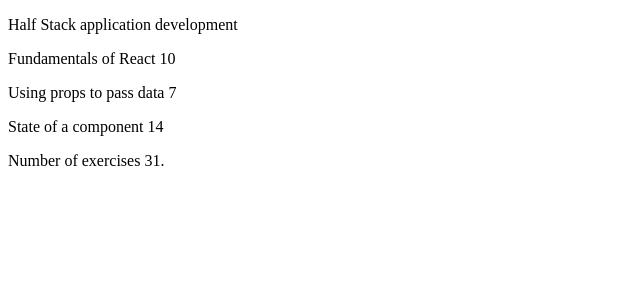
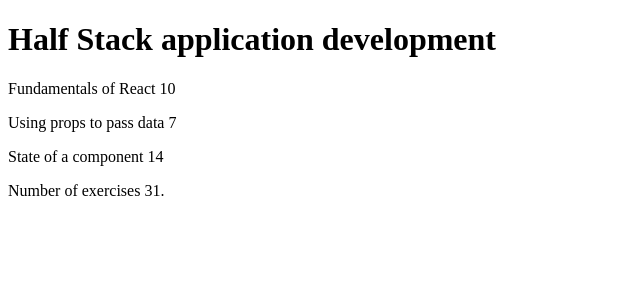
Before and after one commit to caikesn/Full-Stack-Open, a React (Vite) app in the folder part1/course info/course-info-app/: page / in a window 1280 px wide. Shown: the top 300 px of the page, without its empty margins (0-640 px from the left). Built offline with nearby package versions, Linux system fonts and the light colour scheme.

Commit message:
exercises 1.3-1.5

```diff
--- a/part1/course info/course-info-app/src/App.jsx
+++ b/part1/course info/course-info-app/src/App.jsx
@@ -1,62 +1,61 @@
+// header section
 const Header = (props) => {
   return (
-    <div>
-      <p>
-        {props.course}
-      </p>
-    </div>
+    <h1>{props.course.name}</h1>
   )
 }
+
+// part section
 const Part = (props) => {
   return (
-    <p>{props.part} {props.exercises}</p>
+    <p>{props.name} {props.exercises}</p>
   )
 }
+
 const Content = (props) => {
   return (
     <div>
-      <Part part={props.part1} exercises={props.exercises1} />
-      <Part part={props.part2} exercises={props.exercises2} />
-      <Part part={props.part3} exercises={props.exercises3} />
-    </div>
-  )
-}
-const Total = (props) => {
-  return (
-    <div>
-      <p>
-      Number of exercises {props.exercises1 + props.exercises2 + props.exercises3}.
-      </p>
+      {props.parts.map((part) => (
+        <Part key={part.name} name={part.name} exercises={part.exercises} />
+      ))}
     </div>
   )
 }
 
-
-
-const App = () => {
-  const course = 'Half Stack application development'
-  const part1 = 'Fundamentals of React'
-  const exercises1 = 10
-  const part2 = 'Using props to pass data'
-  const exercises2 = 7
-  const part3 = 'State of a component'
-  const exercises3 = 14
+const Total = (props) => {
+  const total = props.parts.reduce((sum, part) => sum + part.exercises, 0)
 
   return (
     <div>
-      <Header
-      course={course}
-      />
-      <Content
-      part1={part1} exercises1={exercises1}
-      part2={part2} exercises2={exercises2}
-      part3={part3} exercises3={exercises3}
-      />
-      <Total
-      exercises1={exercises1}
-      exercises2={exercises2}
-      exercises3={exercises3}
-      />
+      <p>Number of exercises {total}.</p>
+    </div>
+  )
+}
+
+const App = () => {
+  const course = {
+    name: 'Half Stack application development',
+    parts: [
+      {
+        name: 'Fundamentals of React',
+        exercises: 10
+      },
+      {
+        name: 'Using props to pass data',
+        exercises: 7
+      },
+      {
+        name: 'State of a component',
+        exercises: 14
+      }
+    ]
+  }
+
+  return (
+    <div>
+      <Header course={course} />
+      <Content parts={course.parts} />
+      <Total parts={course.parts} />
     </div>
   )
 }
```
